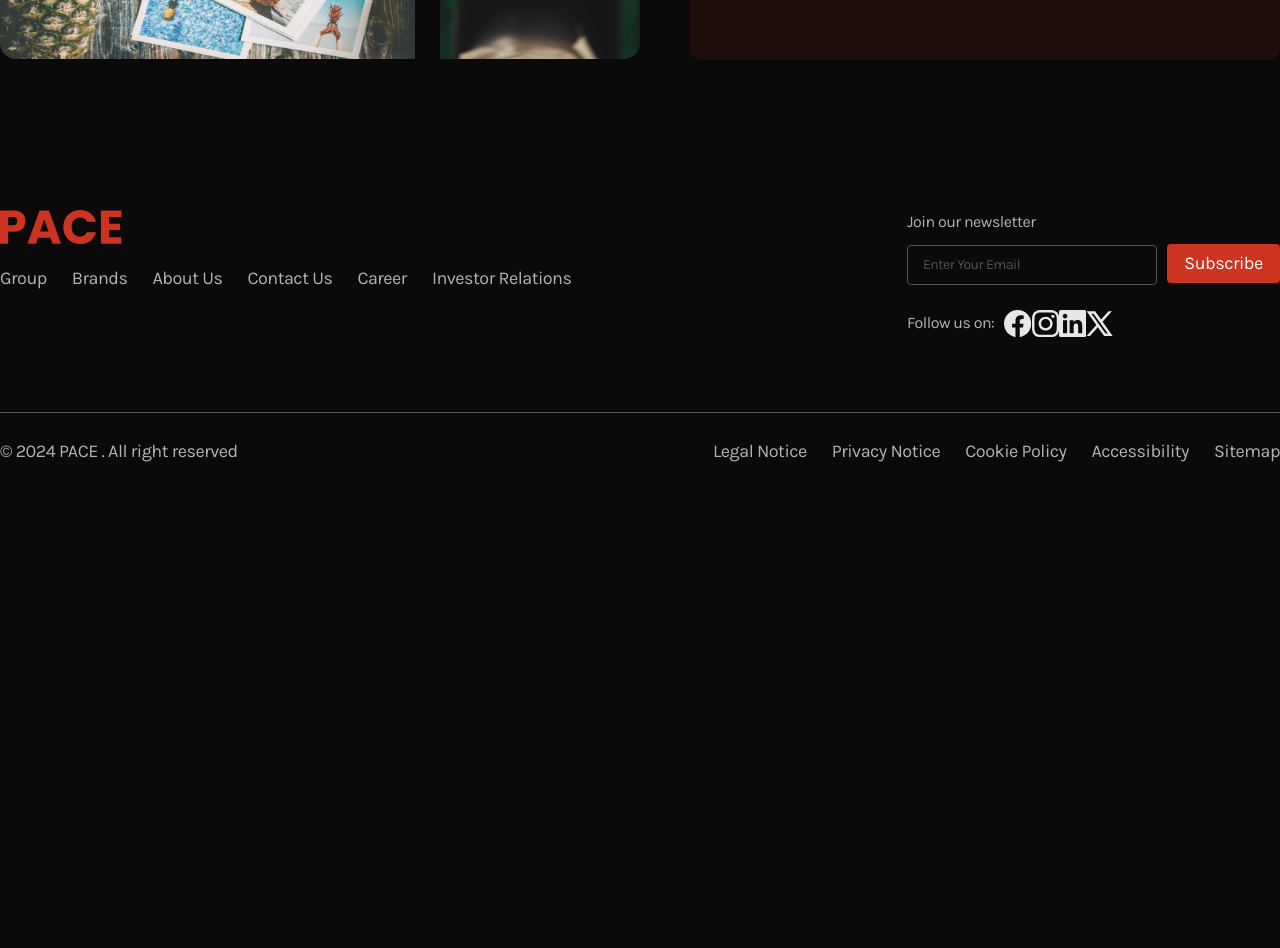
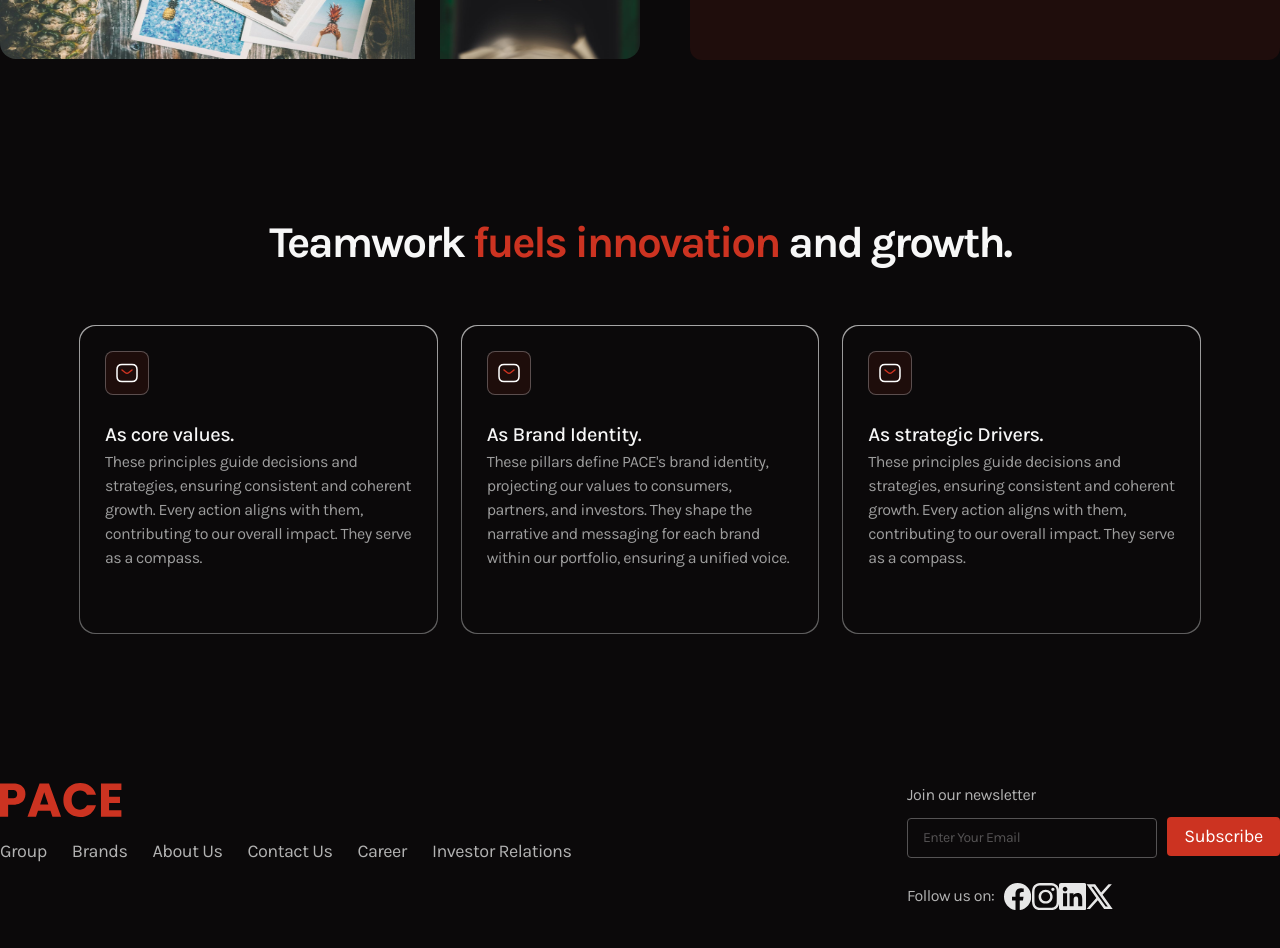
Before and after one commit to TarunRajpurohit123/pace-bussiness-website, a Next.js app in the folder pace-website/: page /about in a window 1280 px wide. Shown: the part 1200-2148 px from the top of the page. Before the commit the page ends 1690 px from the top, so only its background shows below. Built offline with nearby package versions, Linux system fonts and the light colour scheme.

Commit message:
about page 2

```diff
--- /dev/null
+++ b/pace-website/src/app/about/(components)/AboutCards.jsx
@@ -0,0 +1,45 @@
+import Card from "@/app/components/Card";
+import SmsIcon from "@/components/svgs/SmsIcon";
+
+export default function AboutCards() {
+  const cardData = [
+    {
+      heading: "As core values.",
+      text: "These principles guide decisions and strategies, ensuring consistent and coherent growth. Every action aligns with them, contributing to our overall impact. They serve as a compass.",
+      icon: <SmsIcon />,
+    },
+    {
+      heading: "As Brand Identity.",
+      text: "These pillars define PACE's brand identity, projecting our values to consumers, partners, and investors. They shape the narrative and messaging for each brand within our portfolio, ensuring a unified voice.",
+      icon: <SmsIcon />,
+    },
+    {
+      heading: "As strategic Drivers.",
+      text: "These principles guide decisions and strategies, ensuring consistent and coherent growth. Every action aligns with them, contributing to our overall impact. They serve as a compass.",
+      icon: <SmsIcon />,
+    },
+  ];
+  return (
+    <>
+      <section className="aboutcards_section page-width">
+        <h1>
+          Teamwork <span>fuels innovation</span> and growth.
+        </h1>
+        <section className="flex justify-center mt-[5rem]">
+          {cardData?.map((card, ind) => {
+            return (
+              <Card
+                heading={card?.heading}
+                text={card?.text}
+                anchor={card?.anchor}
+                icon={card?.icon}
+                classNames={ind != 0 ? "ml-[2.5rem] " : ""}
+                styles={{ width: "41rem", height: "30.7rem" }}
+              />
+            );
+          })}
+        </section>
+      </section>
+    </>
+  );
+}
--- a/pace-website/src/app/about/page.jsx
+++ b/pace-website/src/app/about/page.jsx
@@ -1,11 +1,13 @@
 import { SparklesPreview } from "@/components/ui/sparklesPreview";
 import CompanyProfile from "./(components)/CompanyProfile";
+import AboutCards from "./(components)/AboutCards";
 
 export default function About() {
   return (
     <>
       <SparklesPreview heading="About us" />
       <CompanyProfile />
+      <AboutCards />
     </>
   );
 }
--- a/pace-website/src/app/components/Card.jsx
+++ b/pace-website/src/app/components/Card.jsx
@@ -1,13 +1,20 @@
 import Link from "next/link";
 
-export default function Card({ heading, text, anchor, icon }) {
+export default function Card({
+  heading,
+  text,
+  anchor,
+  icon,
+  classNames,
+  styles,
+}) {
   return (
     <>
-      <div className="contact_card">
+      <div className={`contact_card ${classNames}`} style={styles}>
         <div className="icon_wrap">{icon}</div>
         <h1>{heading}</h1>
         <p>{text}</p>
-        <Link href={anchor[1]}>{anchor[0]}</Link>
+        {anchor ? <Link href={anchor[1]}>{anchor[0]}</Link> : <></>}
       </div>
     </>
   );
--- a/pace-website/src/app/globals.css
+++ b/pace-website/src/app/globals.css
@@ -564,3 +564,16 @@ option:hover {
   border-top-right-radius: 1.6rem;
   border-end-end-radius: 1.6rem;
 }
+.aboutcards_section {
+  padding: 7.5rem 8rem 7.5rem 8rem;
+}
+.aboutcards_section > h1 {
+  font-size: 4.4rem;
+  font-weight: 700;
+  letter-spacing: -0.05em;
+  color: var(--pure_F7);
+  text-align: center;
+}
+.aboutcards_section > h1 > span {
+  color: var(--red);
+}
```
